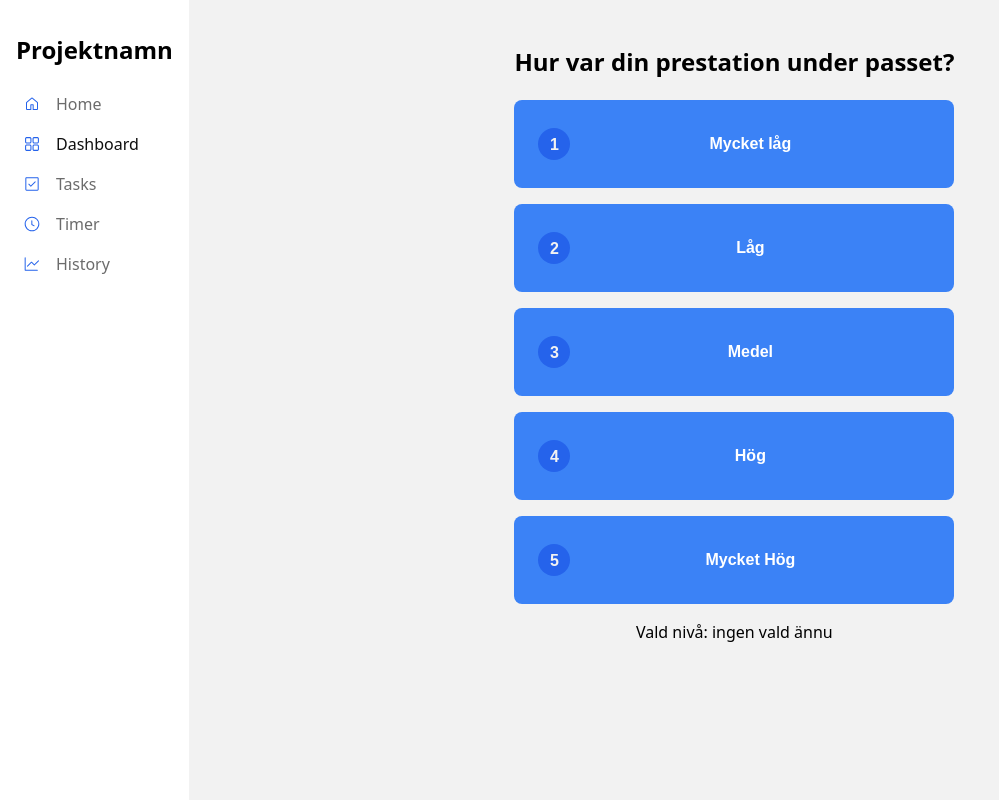
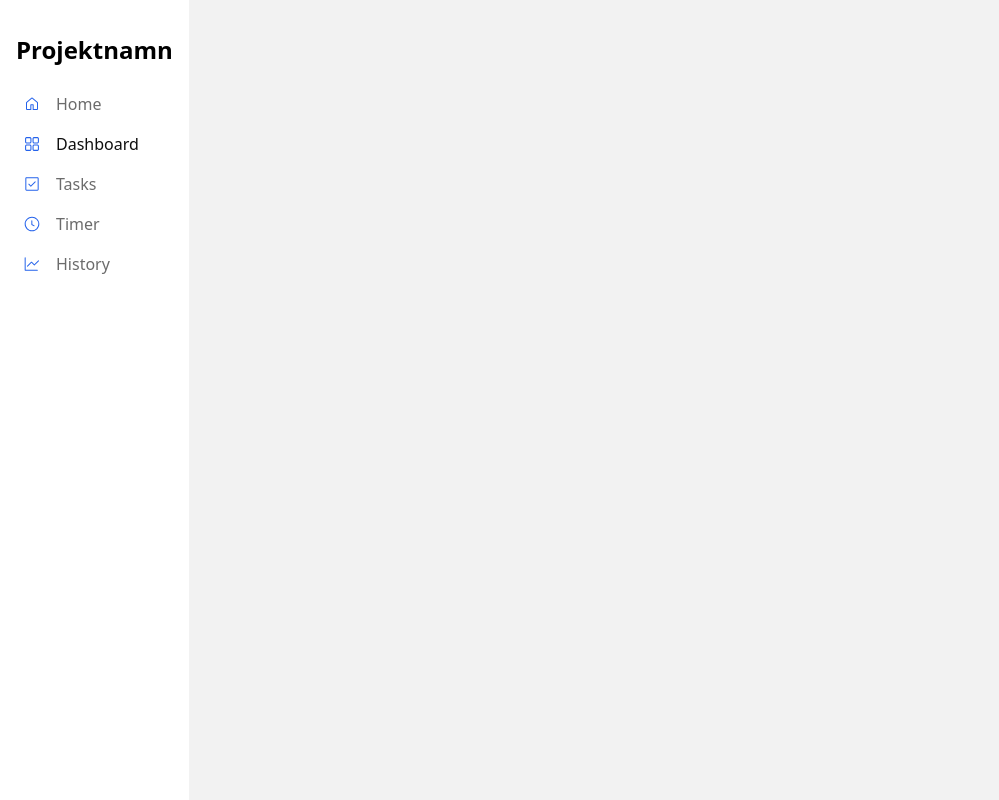
Before and after one commit to vczarnotta/boilerroom-project-3, a React (Vite) app in the folder mitt-react-projekt/: page / in a window 1280 px wide. Both pictures are taken after a click on the link "Dashboard". Shown: the whole page, without its empty margins (0-999 px from the left). Built offline with nearby package versions, Linux system fonts and the light colour scheme.

Commit message:
tog bort från dashboard för att kunna se komponenten

```diff
--- a/mitt-react-projekt/src/pages/Dashboard.jsx
+++ b/mitt-react-projekt/src/pages/Dashboard.jsx
@@ -3,7 +3,7 @@ import Performance from "../components/Performance/Performance"
 function Dashboard() {
   return(
     <div className="main-container">
-      <Performance />
+
     </div>
   )
 }
```
